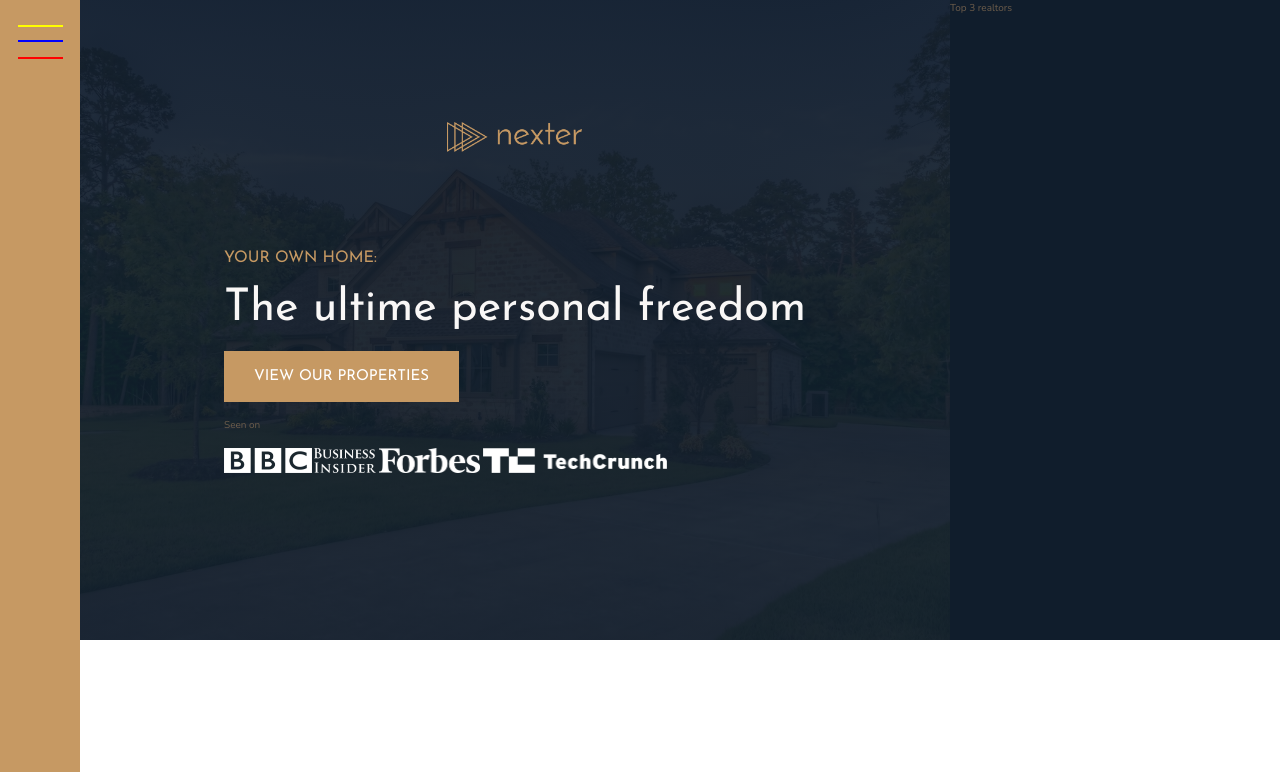
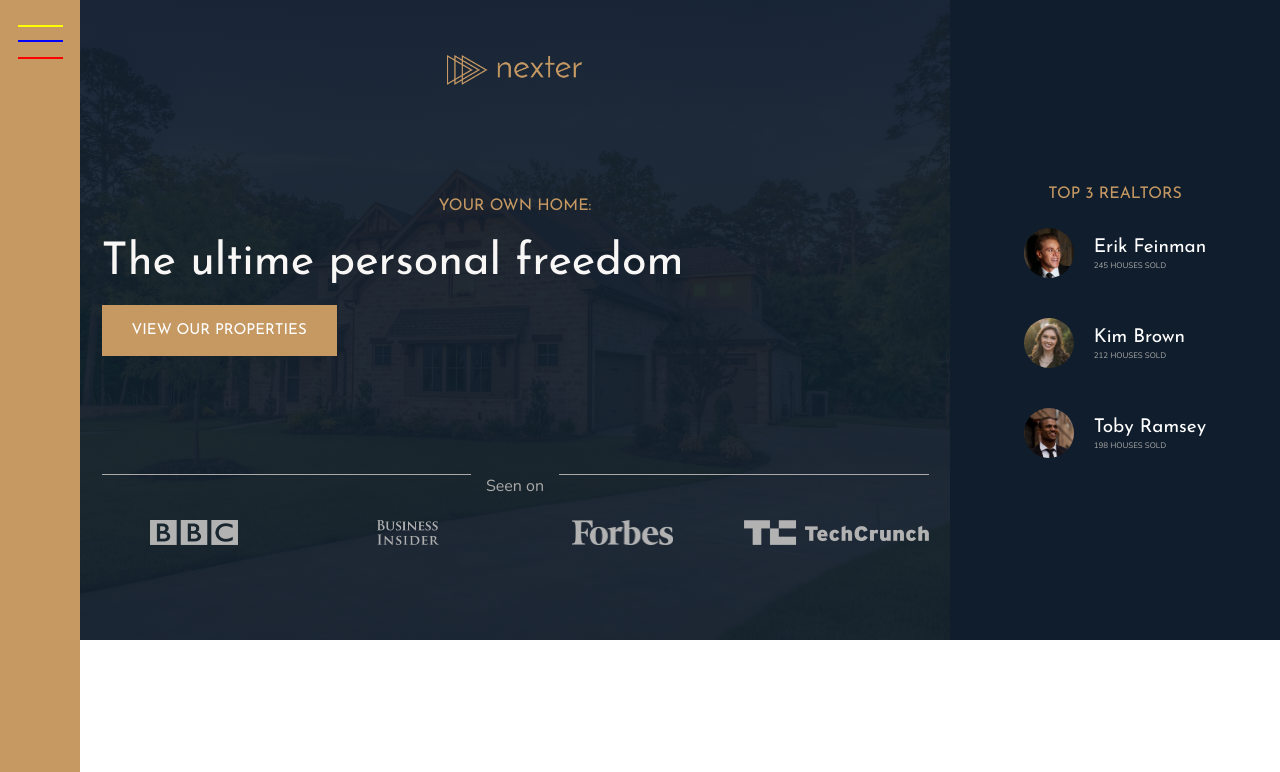
Before and after one commit to hectorlopezv/css-Grid-project, a website: page index.html in a window 1280 px wide. Shown: the top 772 px of the page. Drawn offline with nearby package versions, Linux system fonts and the light colour scheme.

Commit message:
finishig header right part

```diff
--- a/index.html
+++ b/index.html
@@ -33,7 +33,31 @@
         </header>
 
         <div class="realtors">
-            Top 3 realtors
+            <h3 class="heading-3">Top 3 Realtors</h3>
+            <div class="realtors__list">
+
+                <img src="img/realtor-1.jpeg" alt="" class="realtors__img">
+                <div class="realtors__details">
+                    <h4 class="heading-4 heading-4--light">Erik Feinman</h4>
+                    <p class="realtors__sold"> 245 houses sold</p>
+               </div>
+
+
+                <img src="img/realtor-2.jpeg" alt="" class="realtors__img">
+                <div class="realtors__details">
+                    <h4 class="heading-4 heading-4--light">Kim Brown</h4>
+                    <p class="realtors__sold">212 houses sold</p>
+               </div>
+
+
+                <img src="img/realtor-3.jpeg" alt="" class="realtors__img">
+                <div class="realtors__details">
+                    <h4 class="heading-4 heading-4--light">Toby Ramsey</h4>
+                    <p class="realtors__sold">198 houses sold</p>
+               </div>
+
+            </div>
+
         </div>
 
         <section class="features">
--- a/sass/_header.scss
+++ b/sass/_header.scss
@@ -10,9 +10,9 @@
     padding-top: 4rem;
     display: grid;
 
-    grid-template-rows: .4fr min-content 5rem min-content min-content;
+    grid-template-rows: .4fr min-content min-content .5fr max-content;
     grid-template-columns: max-content;
-    row-gap: 1.5rem;
+    row-gap: 2rem;
     justify-content: center;
     align-content: center;
 
@@ -27,13 +27,36 @@
         align-self: start;
         justify-self: start;
     }
-    &__seenon-text{}
+    &__seenon-text
+    {
+        display: grid;
+        font-size: 1.6rem;
+        color: base.$color-grey-light-2;
+        grid-template-columns: 1fr max-content 1fr;
+        align-content: center;
+        column-gap: 1.5rem;
+
+        &::before, &::after
+        {
+            content: "";
+            height: 1px;
+            display: block;
+            background-color: currentColor;
+
+        }
+    }
 
     &__seenon-logos
     {
+        display: grid;
+        grid-template-columns: repeat(4, 1fr);
+        justify-items: center;
+        column-gap: 3rem;
+
         img
         {
             height: 2.5rem;
+            filter: brightness(70%);
 
         }
     }
--- a/sass/_realtors.scss
+++ b/sass/_realtors.scss
@@ -3,4 +3,45 @@
 {
     background-color: base.$color-secondary;
     grid-column: col-start 7/full-end;
+
+    padding: 3rem;
+    color: #fff;
+    display: grid;
+    align-content: center;
+    justify-content:center;
+    grid-row-gap: 2rem;
+    justify-items: center;
+
+    &__img
+    {
+        height: 5rem;
+        border-radius: 50%;
+        display: block;
+
+    }
+    &__list
+    {
+        display: grid;
+        grid-template-columns: min-content max-content;
+        justify-content: center;
+        align-content: center;
+        grid-row-gap: 5vh;
+        grid-column-gap: 2rem;
+        align-items: center;
+
+    }
+
+    &__details
+    {
+
+    }
+
+    &__sold
+    {
+        color: base.$color-grey-light-2;
+        text-transform: uppercase;
+        font-size: .8rem;
+        margin-top: -3px;
+
+    }
 }
--- a/sass/_typography.scss
+++ b/sass/_typography.scss
@@ -36,6 +36,7 @@
     font-size: 1.6rem;
     color: base.$color-primary;
     text-transform: uppercase;
+    text-align: center;
 }
 
 
```
Also changed, not shown: css/style.css, 1 other file.
